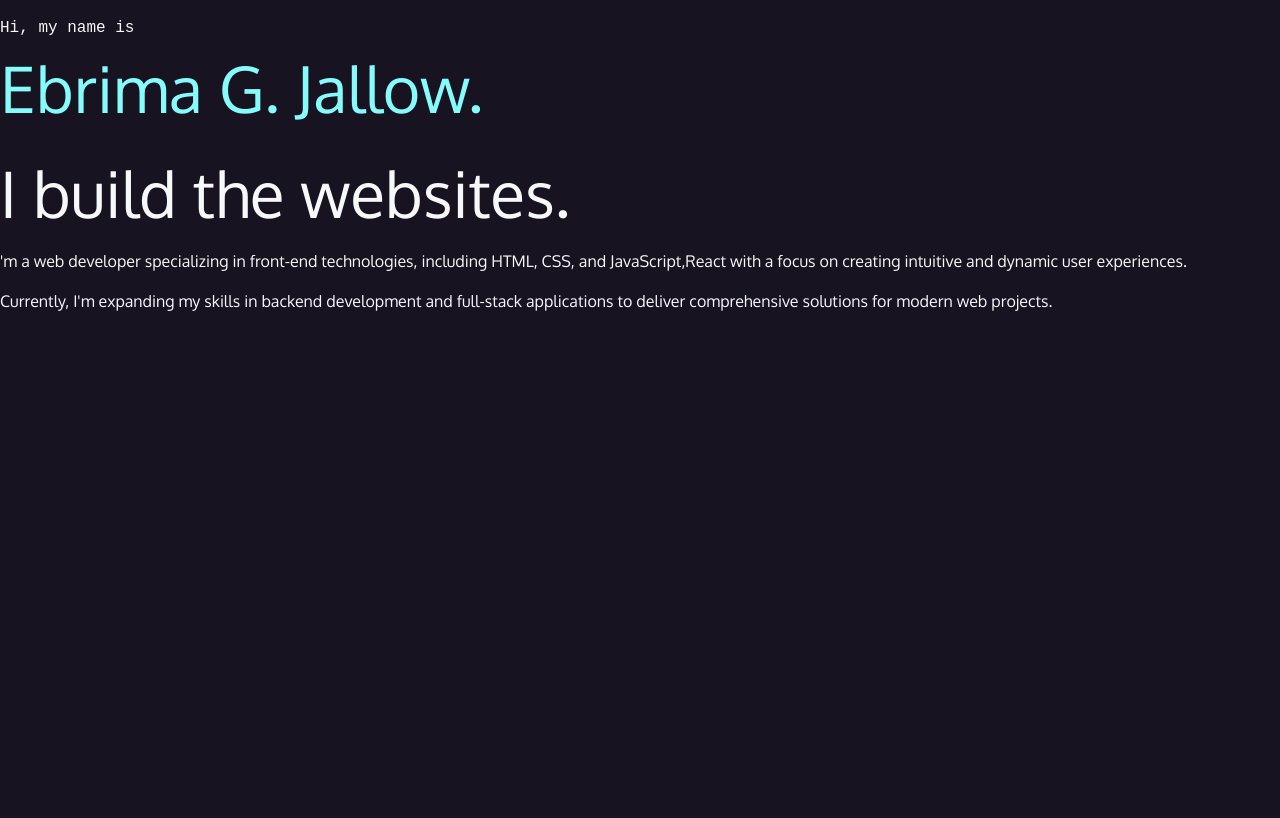
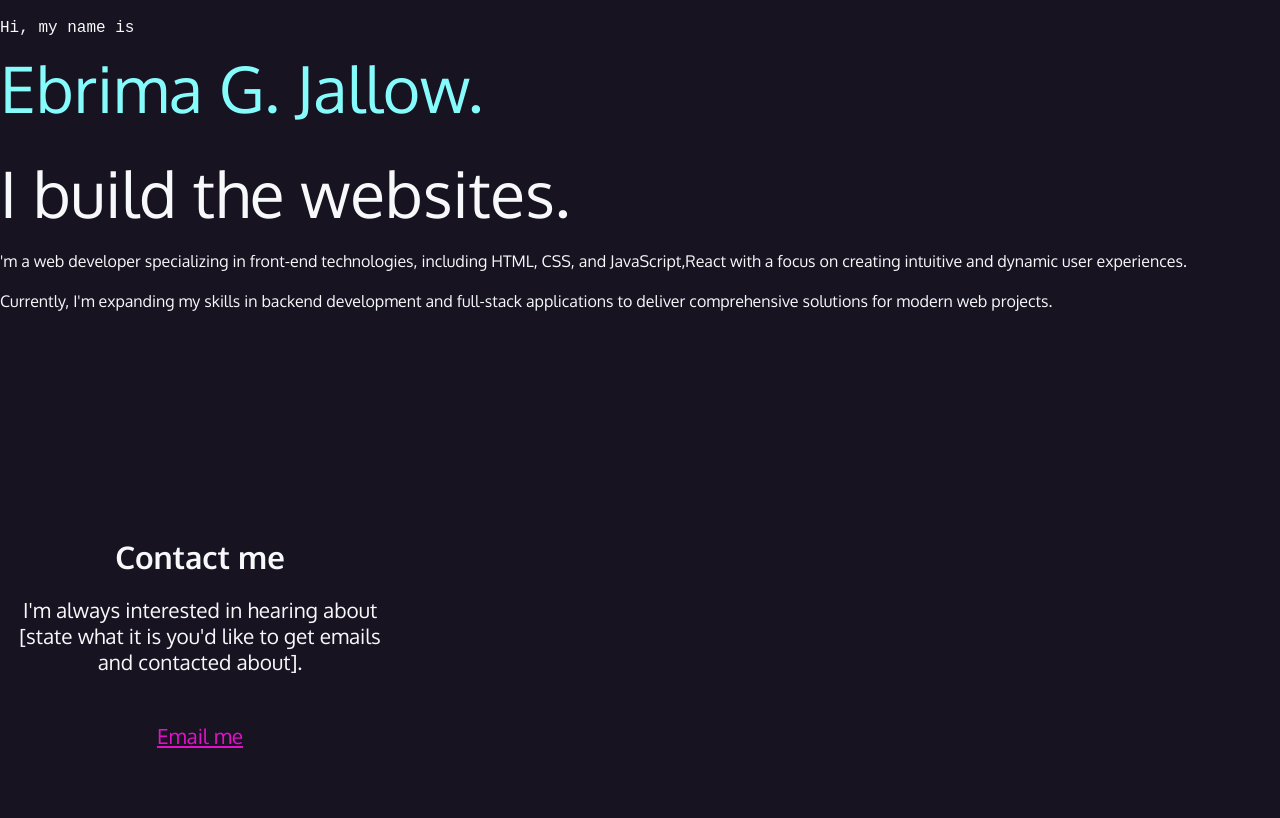
Before and after one commit to egjallow10/portfolio, a plain HTML site: page index.html in a window 1280 px wide. Drawn offline with Linux system fonts and the light colour scheme; a web font is replaced by a local one.

Commit message:
added contact section

```diff
--- a/index.html
+++ b/index.html
@@ -24,5 +24,11 @@
         applications to deliver comprehensive solutions for modern web projects.
       </p>
     </section>
+    <section id="contact">
+     <h2>Contact me</h2>
+     <p>I'm always interested in hearing about [state what it is you'd
+      like to get emails and contacted about].</p>
+      <p><a href="mailto:jenexample.com">Email me</a></p>
+    </section>
   </body>
 </html>
--- a/style.css
+++ b/style.css
@@ -60,3 +60,22 @@ h1, h2, h3 {
     font-size: 4rem;
     font-weight: normal;
 }
+a {
+    color: var(--magenta);
+}
+
+a:hover{
+    color: var(--hotmag);
+    text-decoration: none;
+}
+
+/* contact sectio */
+#contact {
+    width: 400px;
+    text-align: center;
+    margin: 0, auto;
+    padding: 3rem 0;
+}
+#contact p:last-child{
+    margin-top: 3rem;
+}
```
